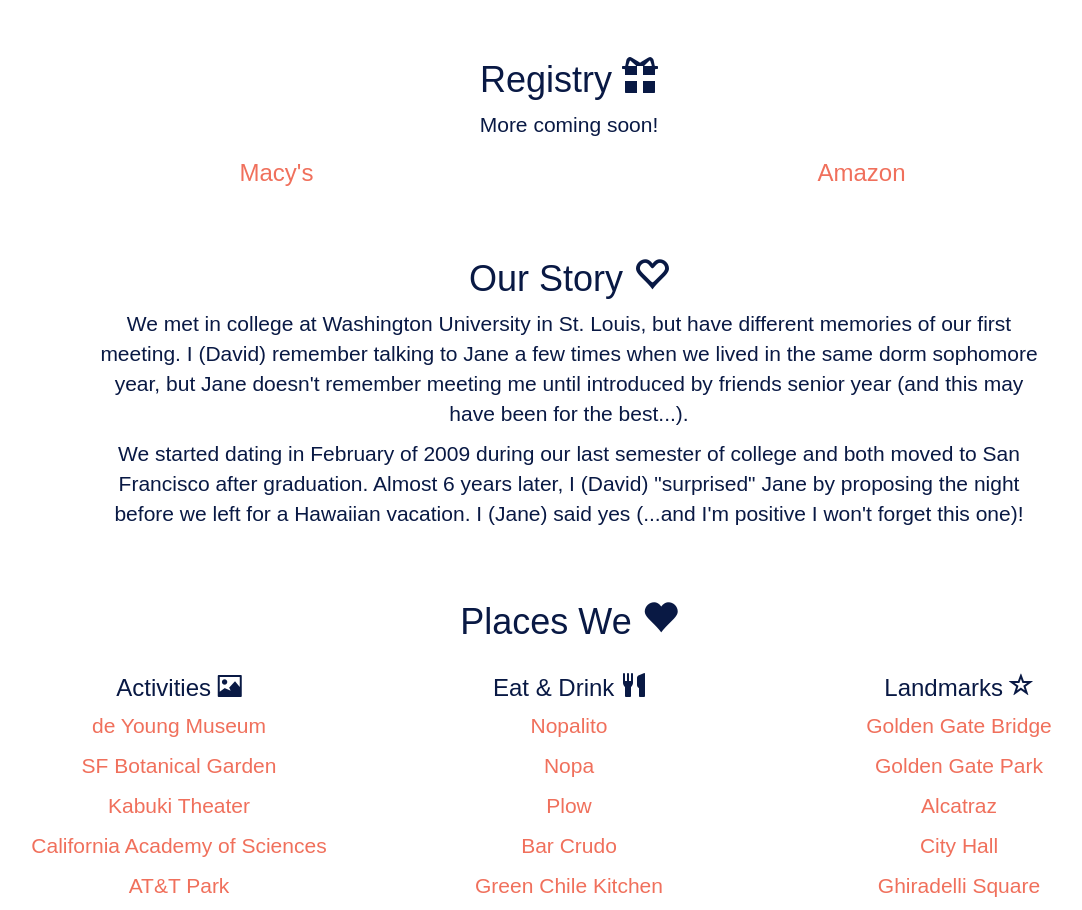
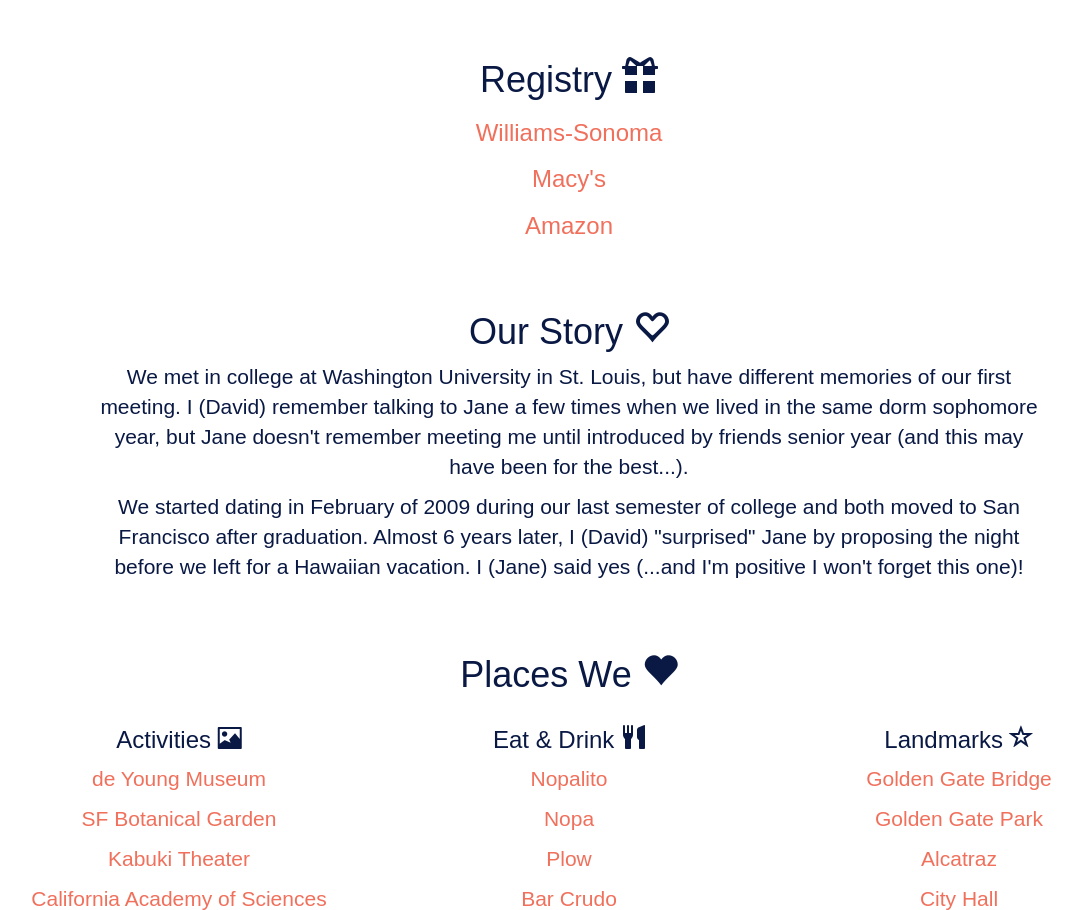
Before and after one commit to janeanddave/janeanddave.github.io, a plain HTML site: page index.html in a window 1280 px wide. Shown: the part 2000-2910 px from the top of the page, without its empty margins (71-1153 px from the left). Drawn offline with nearby package versions, Linux system fonts and the light colour scheme.

Commit message:
Add williams-sonoma registry

```diff
--- a/index.html
+++ b/index.html
@@ -154,16 +154,13 @@
       </div>
 
       <div class="row">
-        <div class-"col-md-8 col-md-offset-2">
-            <p>More coming soon!</p>
+        <div class="col-md-12">
+          <h4 class="book"><a href="https://secure.williams-sonoma.com/registry/8fnsdlwms9/registry-list.html" target="_blank">Williams-Sonoma</a></h4>
         </div>
-      </div>
-
-      <div class="row">
-        <div class="col-md-6">
+        <div class="col-md-12">
           <h4 class="book"><a href="http://www.macys.com/registry/wedding/guest/?registryId=6477394" target="_blank">Macy's</a></h4>
         </div>
-        <div class="col-md-6">
+        <div class="col-md-12">
           <h4 class="book"><a href="https://www.amazon.com/registry/wedding/376NNVUJRRKGA" target="_blank">Amazon</a></h4>
         </div>
       </div>
```
